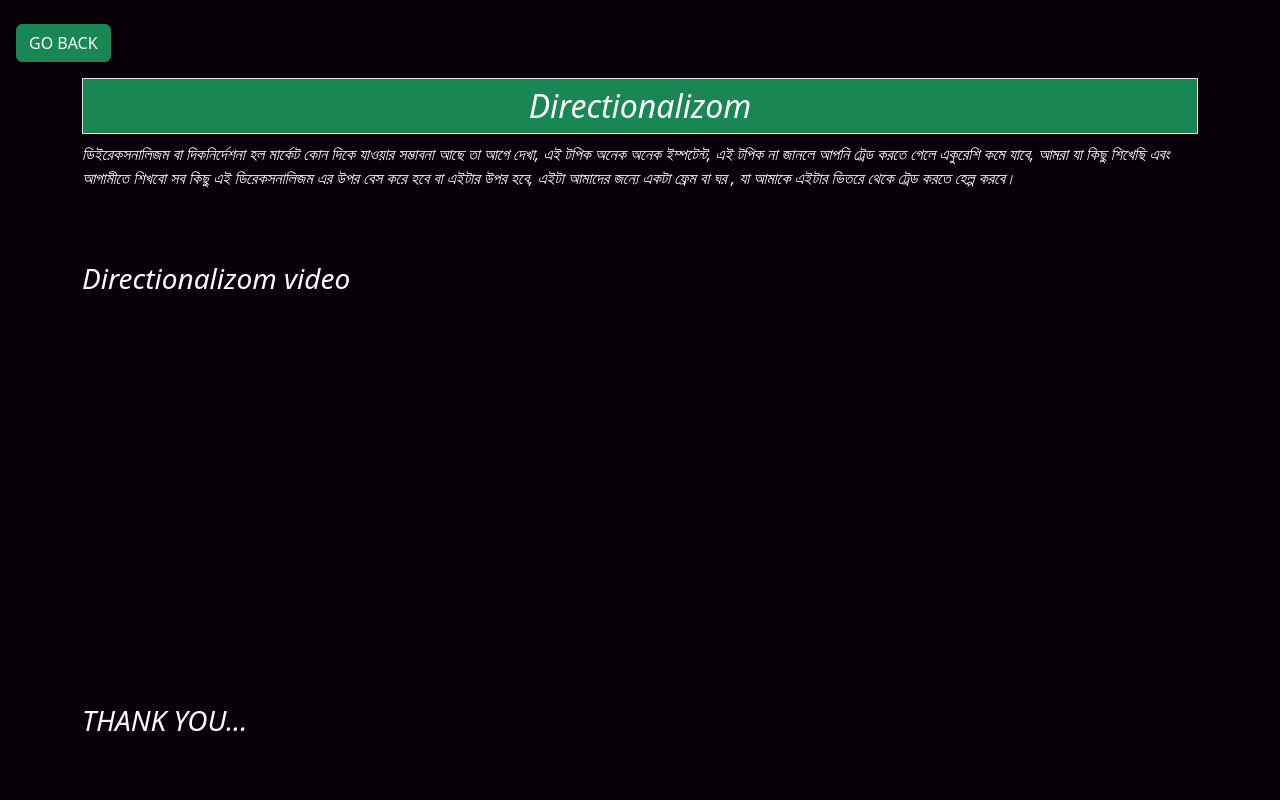
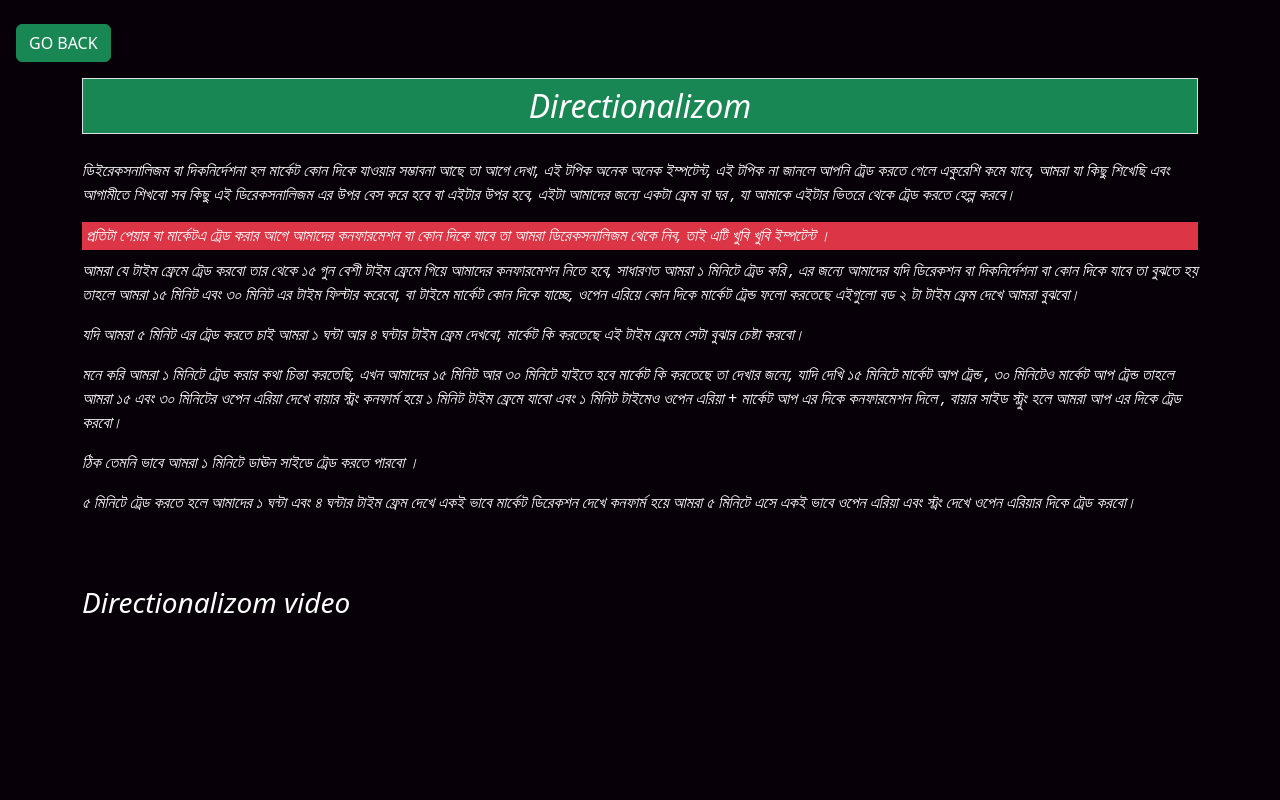
Before and after one commit to fahimsadnan99/learnerForntEnd, a React (Vite) app: page /directionalizom in a window 1280 px wide. Shown: the top 800 px of the page. Built offline with nearby package versions, Linux system fonts and the light colour scheme.

Commit message:
add direction

```diff
--- a/src/component/OTC/Directionalizom/index.jsx
+++ b/src/component/OTC/Directionalizom/index.jsx
@@ -1,13 +1,35 @@
-import React from 'react'
-import ComponentWrapper from '../../UniversalComponent/ComponentWrapper'
+import React from "react";
+import ComponentWrapper from "../../UniversalComponent/ComponentWrapper";
 
 const index = () => {
   return (
     <ComponentWrapper title="Directionalizom" url="">
-           <p>ডিইরেকসনালিজম বা দিকনির্দেশনা হল মার্কেট কোন দিকে যাওয়ার সম্ভাবনা আছে তা আগে দেখা, এই টপিক অনেক অনেক ইম্পটেন্ট, এই টপিক না জানলে আপনি ট্রেড করতে গেলে একুরেশি কমে যাবে, আমরা যা কিছু শিখেছি এবং আগামীতে শিখবো সব কিছু এই ডিরেকসনালিজম এর উপর বেস করে হবে বা এইটার উপর হবে, এইটা আমাদের জন্যে একটা ফ্রেম বা ঘর , যা আমাকে এইটার ভিতরে থেকে ট্রেড করতে হেল্প করবে।</p>
+      <p className="mt-4">
+        ডিইরেকসনালিজম বা দিকনির্দেশনা হল মার্কেট কোন দিকে যাওয়ার সম্ভাবনা আছে তা
+        আগে দেখা, এই টপিক অনেক অনেক ইম্পটেন্ট, এই টপিক না জানলে আপনি ট্রেড করতে
+        গেলে একুরেশি কমে যাবে, আমরা যা কিছু শিখেছি এবং আগামীতে শিখবো সব কিছু এই
+        ডিরেকসনালিজম এর উপর বেস করে হবে বা এইটার উপর হবে, এইটা আমাদের জন্যে একটা
+        ফ্রেম বা ঘর , যা আমাকে এইটার ভিতরে থেকে ট্রেড করতে হেল্প করবে।
+      </p>
+      <h6 className="bg-danger text-white p-1">
+        প্রতিটা পেয়ার বা মার্কেটএ ট্রেড করার আগে আমাদের কনফারমেশন বা কোন দিকে
+        যাবে তা আমরা ডিরেকসনালিজম থেকে নিব, তাই এটি খুবি খুবি ইম্পটেন্ট ।
+      </h6>
 
+      <p>
+        আমরা যে টাইম ফ্রেমে ট্রেড করবো তার থেকে ১৫ গুন বেশী টাইম ফ্রেমে গিয়ে
+        আমাদের কনফারমেশন নিতে হবে, সাধারণত আমরা ১ মিনিটে ট্রেড করি , এর জন্যে
+        আমাদের যদি ডিরেকশন বা দিকনির্দেশনা বা কোন দিকে যাবে তা বুঝতে হয় তাহলে
+        আমরা ১৫ মিনিট এবং ৩০ মিনিট এর টাইম ফিল্টার করেবো, বা টাইমে মার্কেট কোন
+        দিকে যাচ্ছে, ওপেন এরিয়ে কোন দিকে মার্কেট ট্রেন্ড ফলো করতেছে এইগুলো বড ২
+        টা টাইম ফ্রেম দেখে আমরা বুঝবো।
+      </p>
+      <p>যদি আমরা ৫ মিনিট এর ট্রেড করতে চাই আমরা ১ ঘন্টা আর ৪ ঘন্টার টাইম ফ্রেম দেখবো, মার্কেট কি করতেছে এই টাইম ফ্রেমে সেটা বুঝার চেষ্টা করবো।</p>
+      <p>মনে করি আমরা ১ মিনিটে ট্রেড করার কথা চিন্তা করতেছি, এখন আমাদের ১৫ মিনিট আর ৩০ মিনিটে যাইতে হবে মার্কেট কি করতেছে তা দেখার জন্যে, যাদি দেখি ১৫ মিনিটে মার্কেট আপ ট্রেন্ড , ৩০ মিনিটেও মার্কেট আপ ট্রেন্ড তাহলে আমরা ১৫ এবং ৩০ মিনিটের ওপেন এরিয়া দেখে বায়ার স্ট্রং কনফার্ম হয়ে ১ মিনিট টাইম ফ্রেমে যাবো এবং ১ মিনিট টাইমেও ওপেন এরিয়া + মার্কেট আপ এর দিকে কনফারমেশন দিলে , বায়ার সাইড স্ট্রুং হলে আমরা আপ এর দিকে ট্রেড করবো।  </p>
+      <p>ঠিক তেমনি ভাবে আমরা ১ মিনিটে ডাঊন সাইডে ট্রেড করতে পারবো ।</p>
+      <p>৫ মিনিটে ট্রেড করতে হলে আমাদের ১ ঘন্টা এবং ৪ ঘন্টার টাইম ফ্রেম দেখে একই ভাবে মার্কেট ডিরেকশন দেখে কনফার্ম হয়ে আমরা ৫ মিনিটে এসে একই ভাবে ওপেন এরিয়া এবং স্ট্রং দেখে ওপেন এরিয়ার দিকে ট্রেড করবো।</p>
     </ComponentWrapper>
-  )
-}
+  );
+};
 
-export default index
+export default index;
```
